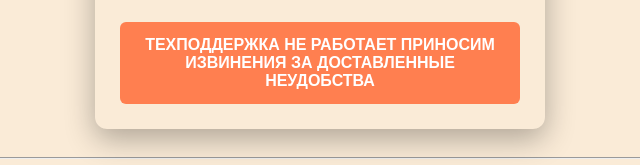
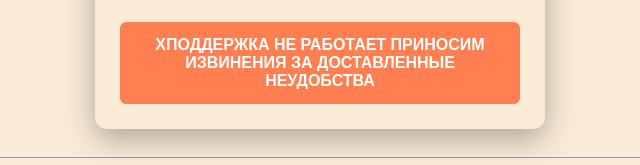
Before and after one commit to stepanekbsnz-lang/Lattice-News, a plain HTML site: page support/index.html in a window 1280 px wide. Shown: the part 635-800 px from the top of the page, 320-960 px from the left. Drawn offline with Linux system fonts and the light colour scheme.

Commit message:
Update index.html

```diff
--- a/support/index.html
+++ b/support/index.html
@@ -21,7 +21,7 @@
           Написать в техподдержку
         </div>
 
-        <form id="support-form""https://formspree.io/f/xvkakrdd" method="POST" style="padding: 25px; display: flex; flex-direction: column; gap: 15px;">
+        <form id="support-form"" https://formspree.io/f/xvkakrdd " method="POST" style="padding: 25px; display: flex; flex-direction: column; gap: 15px;">
 
           <div>
             <label style="display: block; margin-bottom: 5px; color: #333; font-size: 0.9rem;">Ваше имя</label>
@@ -39,7 +39,7 @@
           </div>
 
           <button type="submit" style="background: coral; color: white; border: none; padding: 14px; border-radius: 6px; cursor: pointer; font-size: 1rem; font-weight: bold; margin-top: 10px; transition: background 0.2s;">
-            ТЕХПОДДЕРЖКА НЕ РАБОТАЕТ ПРИНОСИМ ИЗВИНЕНИЯ ЗА ДОСТАВЛЕННЫЕ НЕУДОБСТВА
+            ХПОДДЕРЖКА НЕ РАБОТАЕТ ПРИНОСИМ ИЗВИНЕНИЯ ЗА ДОСТАВЛЕННЫЕ НЕУДОБСТВА
           </button>
 
         </form>
```
